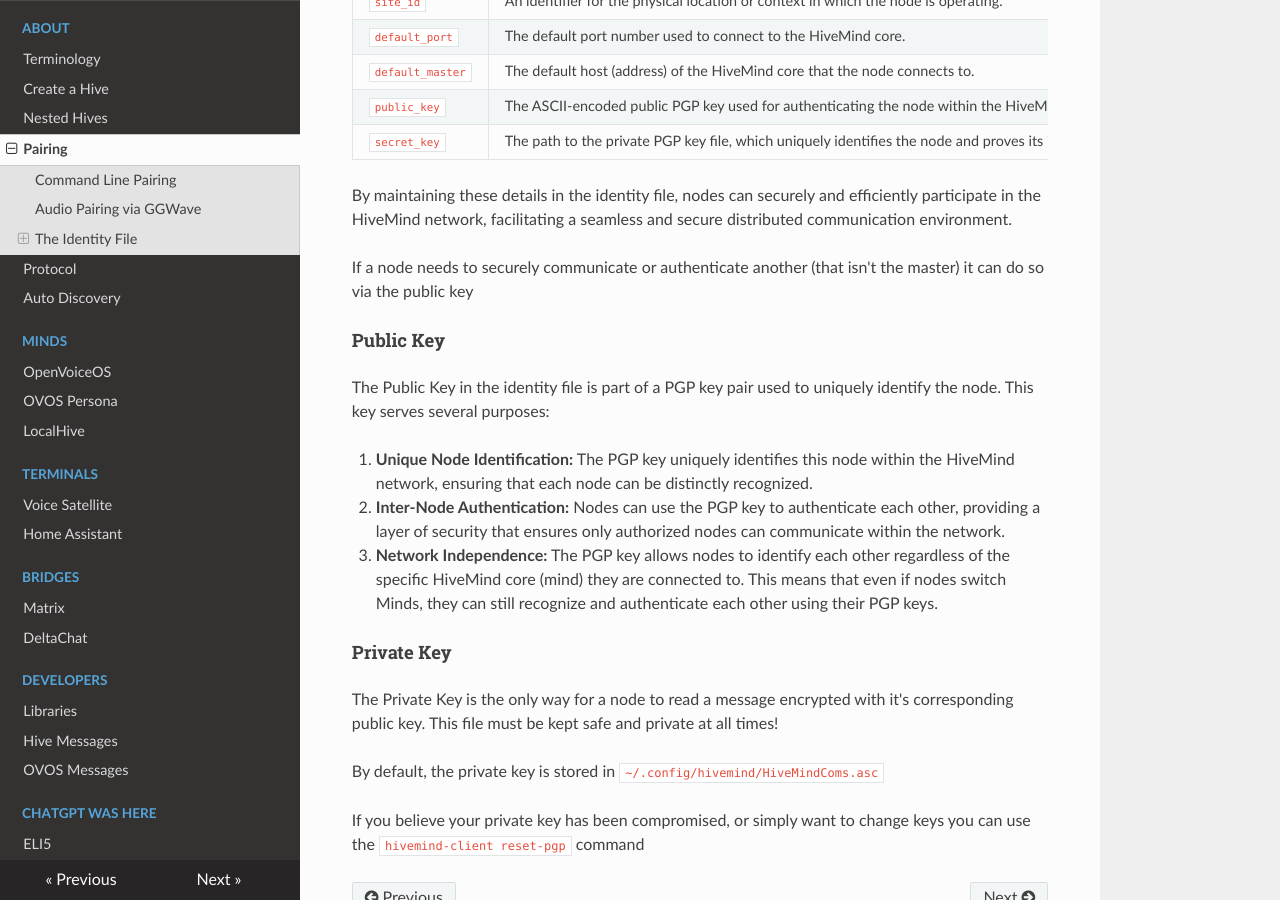
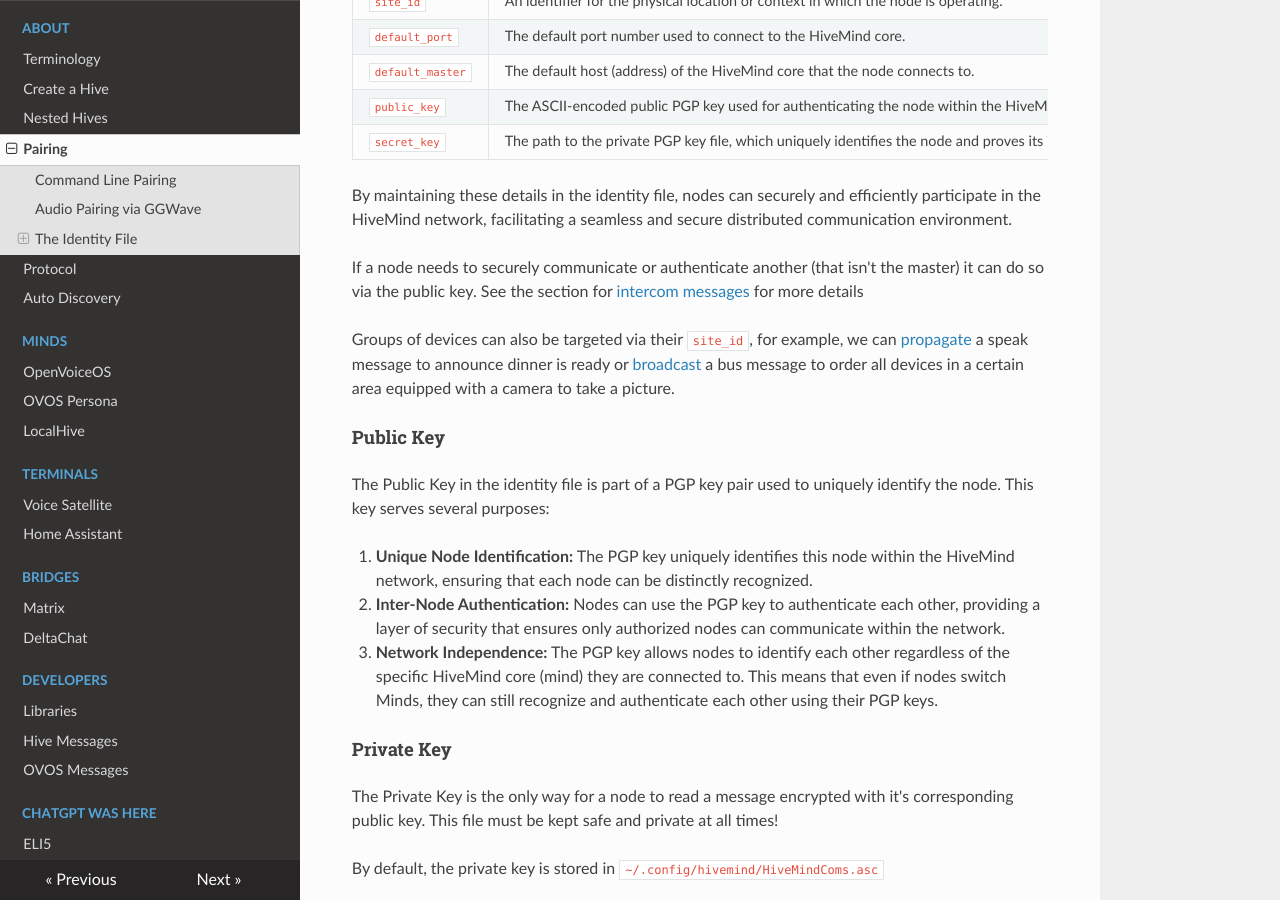
Before and after one commit to JarbasHiveMind/HiveMind-community-docs, an MkDocs documentation site: the page built from docs/03_pairing.md, in a window 1280 px wide and 900 px high, scrolled down 2985 px. Built offline with MkDocs 1.6.1, drawn with Linux system fonts in a browser that asks for light colours; nearby versions of some CDN libraries.

Commit message:
intercom

```diff
--- a/docs/03_pairing.md
+++ b/docs/03_pairing.md
@@ -109,7 +109,9 @@ The identity file, typically located at `~/.config/hivemind/_identity.json`, con
 
 By maintaining these details in the identity file, nodes can securely and efficiently participate in the HiveMind network, facilitating a seamless and secure distributed communication environment.
 
-If a node needs to securely communicate or authenticate another (that isn't the master) it can do so via the public key
+If a node needs to securely communicate or authenticate another (that isn't the master) it can do so via the public key. See the section for [intercom messages](https://jarbashivemind.github.io/HiveMind-community-docs/12_hive/#intercom) for more details
+
+Groups of devices can also be targeted via their `site_id`, for example, we can [propagate](https://jarbashivemind.github.io/HiveMind-community-docs/04_protocol/#propagate-message) a speak message to announce dinner is ready or [broadcast](https://jarbashivemind.github.io/HiveMind-community-docs/04_protocol/#broadcast-message) a bus message to order all devices in a certain area equipped with a camera to take a picture.
 
 #### Public Key
 
```
Also changed, not shown: docs/12_hive.md (+6 -4 lines).
